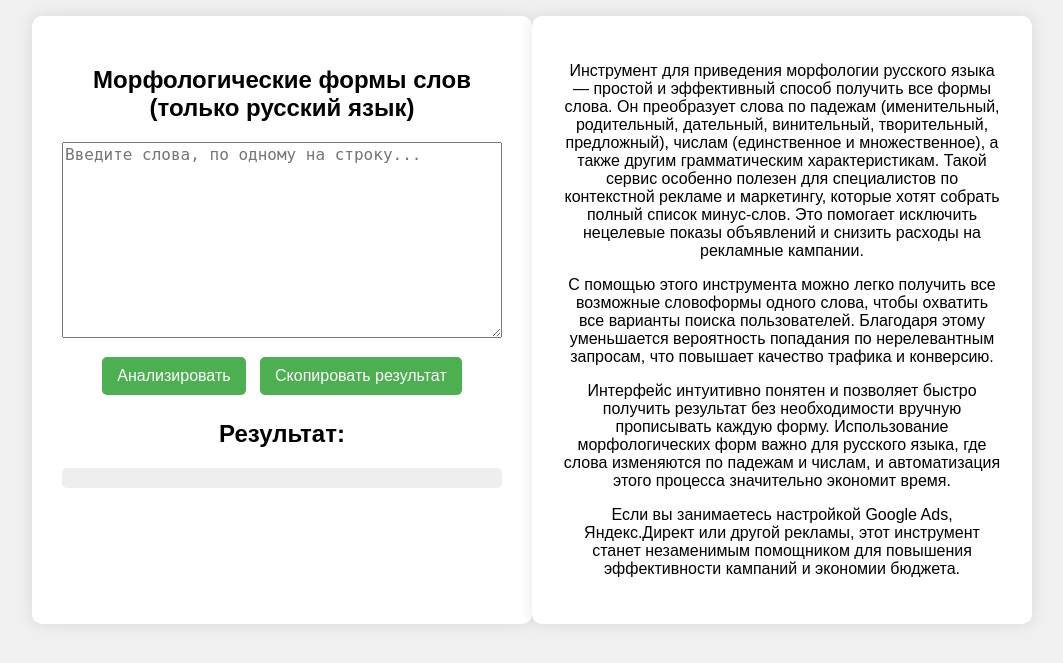
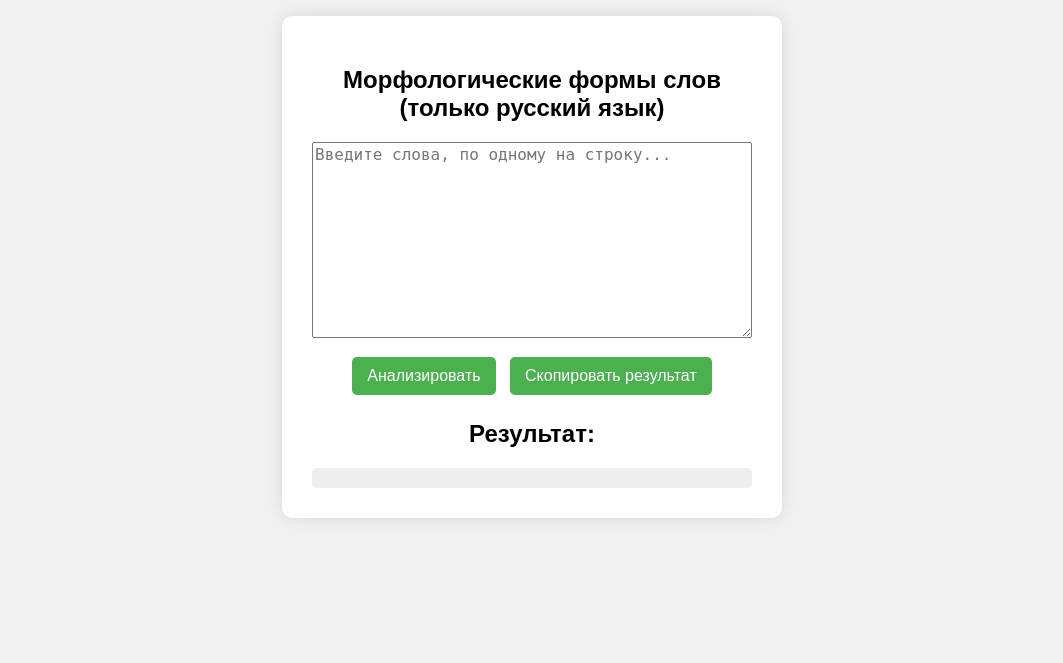
Before and after one commit to klbvct/morph-analyzer, a Flask app: page / in a window 1280 px wide. Shown: the top 663 px of the page, without its empty margins (108-1171 px from the left). Run offline with Flask 3, Linux system fonts and the light colour scheme.

Commit message:
del section

```diff
--- a/templates/index.html
+++ b/templates/index.html
@@ -17,12 +17,6 @@
     <button onclick="copyResult()">Скопировать результат</button>
     <h2>Результат:</h2>
     <pre id="output" style="white-space: pre-wrap;"></pre>
-  </section>
-  <section>
-    <p>Инструмент для приведения морфологии русского языка — простой и эффективный способ получить все формы слова. Он преобразует слова по падежам (именительный, родительный, дательный, винительный, творительный, предложный), числам (единственное и множественное), а также другим грамматическим характеристикам. Такой сервис особенно полезен для специалистов по контекстной рекламе и маркетингу, которые хотят собрать полный список минус-слов. Это помогает исключить нецелевые показы объявлений и снизить расходы на рекламные кампании.</p>
-    <p>С помощью этого инструмента можно легко получить все возможные словоформы одного слова, чтобы охватить все варианты поиска пользователей. Благодаря этому уменьшается вероятность попадания по нерелевантным запросам, что повышает качество трафика и конверсию.</p>
-    <p>Интерфейс интуитивно понятен и позволяет быстро получить результат без необходимости вручную прописывать каждую форму. Использование морфологических форм важно для русского языка, где слова изменяются по падежам и числам, и автоматизация этого процесса значительно экономит время.</p>
-    <p>Если вы занимаетесь настройкой Google Ads, Яндекс.Директ или другой рекламы, этот инструмент станет незаменимым помощником для повышения эффективности кампаний и экономии бюджета.</p>
   </section>
 
   <script>
```
